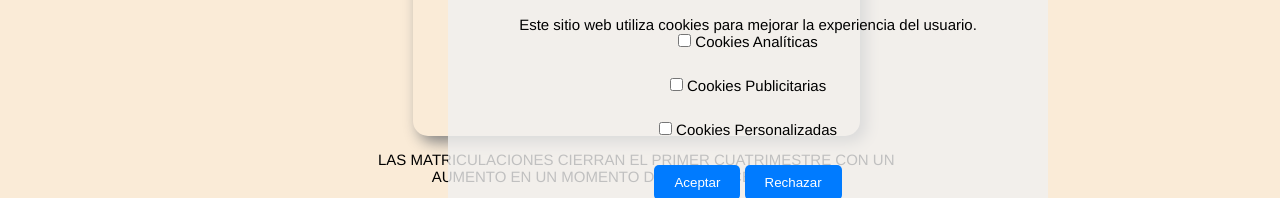
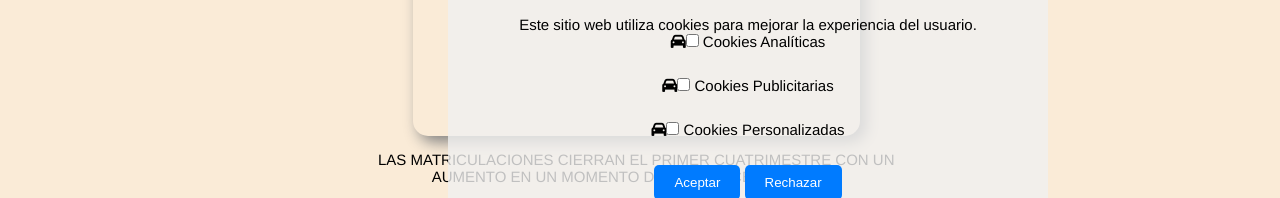
Before and after one commit to christian1dam/LDM, a plain HTML site: page Codigo/html/paginaPrincipal/AutoConsulting.html in a window 1280 px wide. Shown: the part 252-450 px from the top of the page. Drawn offline with Linux system fonts and the light colour scheme; a script that the page names is missing; files whose address does not match are found by name; a web font is replaced by a local one.

Commit message:
iconCocheHtml
icon al lado de las condiciones

```diff
--- a/Codigo/html/paginaPrincipal/AutoConsulting.html
+++ b/Codigo/html/paginaPrincipal/AutoConsulting.html
@@ -6,6 +6,7 @@
     <title>Auto Consulting</title>
     <link rel="stylesheet" href="./../../css/paginaPrincipal/AutoConsulting.css">
     <link rel="shortcut icon" href="./../../img/paginaPrincipal/AutoConsulting/fav.jpeg" type="image/x-icon">
+    <script src="https://kit.fontawesome.com/8a2dd8b532.js" crossorigin="anonymous"></script>
 </head>
 <body>
     <header>
@@ -117,9 +118,9 @@
     <div id="avisoCookies" class="aviso-cookies">
         <p>Este sitio web utiliza cookies para mejorar la experiencia del usuario.</p>
         <form id="cookiesForm">
-            <label><input type="checkbox" name="cookiesAnaliticas"> Cookies Analíticas</label><br>
-            <label><input type="checkbox" name="cookiesPublicitarias"> Cookies Publicitarias</label><br>
-            <label><input type="checkbox" name="cookiesPersonalizadas"> Cookies Personalizadas</label><br>
+            <label><i class="fa-solid fa-car"></i><input type="checkbox" name="cookiesAnaliticas"> Cookies Analíticas</label><br>
+            <label><i class="fa-solid fa-car"></i><input type="checkbox" name="cookiesPublicitarias"> Cookies Publicitarias</label><br>
+            <label><i class="fa-solid fa-car"></i><input type="checkbox" name="cookiesPersonalizadas"> Cookies Personalizadas</label><br>
             <button type="submit">Aceptar</button>
             <button type="submit">Rechazar</button>
         </form>
```
